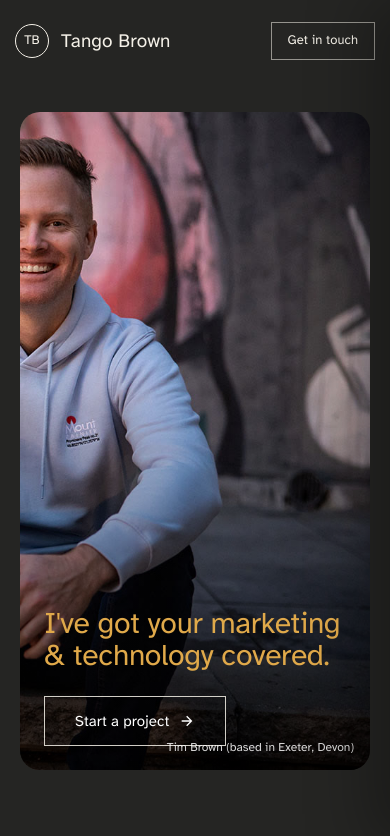
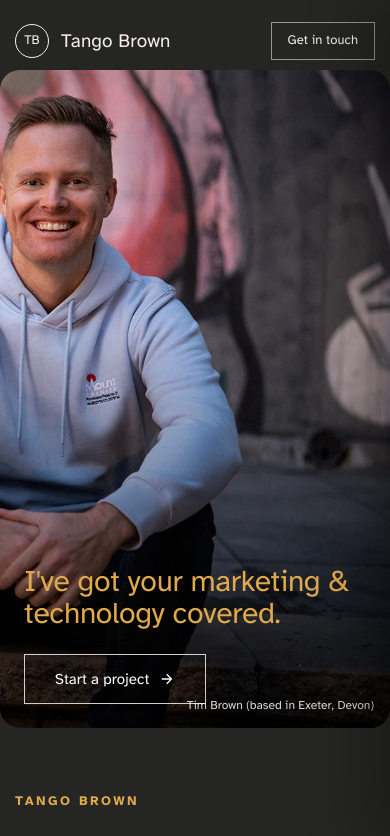
Before and after one commit to tangobrown/tango-site, a Next.js app: page / in a window 390 px wide. Shown: the top 836 px of the page. Built offline with nearby package versions, Linux system fonts and the light colour scheme.

Commit message:
Hero: back to container-hero (1400px column, full-bleed mobile); tighten gap between nav and image

```diff
--- a/components/Hero.tsx
+++ b/components/Hero.tsx
@@ -15,10 +15,10 @@ export default function Hero() {
   return (
     <section
       id="top"
-      className="bg-hero text-heroText pt-[88px] md:pt-[118px] relative"
+      className="bg-hero text-heroText pt-[70px] md:pt-[92px] relative"
     >
-      {/* Near-full-bleed rounded hero image with H1 + button + caption overlaid */}
-      <div className="px-5 pt-6 md:pt-8">
+      {/* Rounded hero image (back to 1400px column) with H1 + button + caption overlaid */}
+      <div className="container-hero">
         <div className="relative overflow-hidden rounded-[20px]">
           <div
             className="relative w-full"
```
